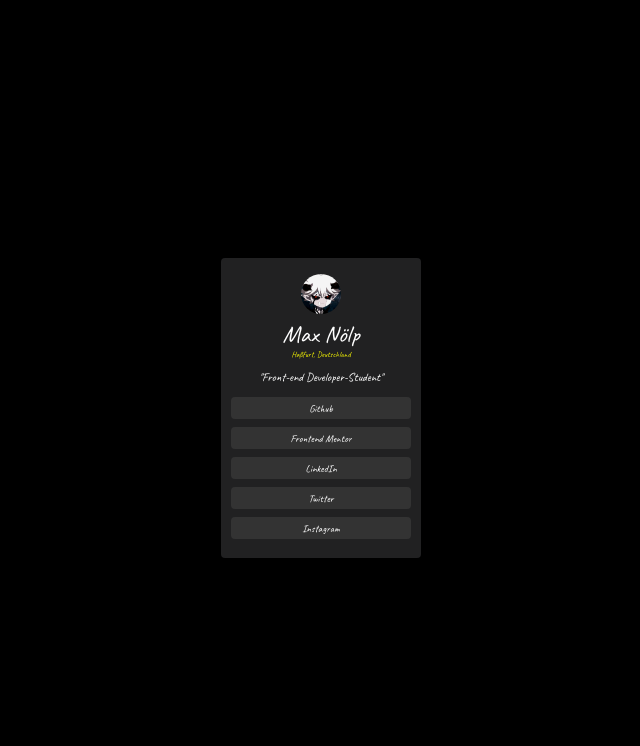
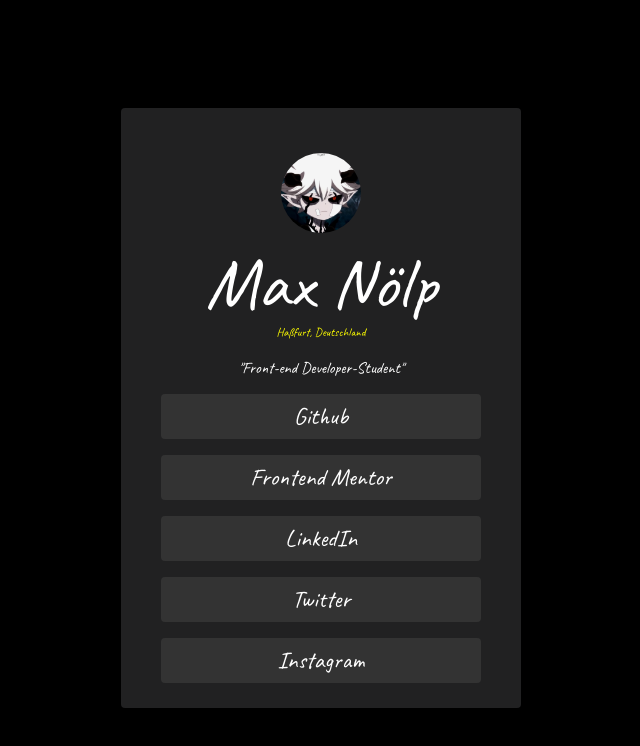
Before and after one commit to maxnoelp/social-links-profile, a plain HTML site: page index.html in a window 1280 px wide. Shown: the whole page, without its empty margins (319-959 px from the left). Drawn offline with Linux system fonts and the light colour scheme.

Commit message:
size scaled up

```diff
--- a/style.css
+++ b/style.css
@@ -15,10 +15,10 @@
   background-color: black;
 }
 img {
-  height: 40px;
-  width: 40px;
+  height: 80px;
+  width: 80px;
   border-radius: 40px;
-  margin-top: 1rem;
+  margin-top: 2.8rem;
 }
 
 body {
@@ -28,10 +28,9 @@
 
 .article {
   margin: auto;
-
   display: inline-flex;
-  width: 200px;
-  height: 300px;
+  width: 400px;
+  height: 600px;
   flex-direction: column;
   align-items: center;
   background-color: rgba(42, 42, 43, 0.807);
@@ -43,20 +42,20 @@
   text-align: center;
   margin-top: 0rem;
   font-style: Caveat;
-  font-size: 1.5rem;
+  font-size: 4.5rem;
   color: white;
 }
 
 .sub-head {
   text-align: center;
-  font-size: 0.5rem;
-  margin-top: 0px;
+  font-size: 0.75rem;
+  margin-top: -5px;
   color: yellow;
 }
 
 .under-head {
   color: white;
-  font-size: 0.75rem;
+  font-size: 1rem;
   margin-top: -10px;
 }
 
@@ -67,16 +66,16 @@
 }
 
 .buttons-design {
-  width: 180px;
-  margin-bottom: 0.5rem;
+  width: 320px;
+  margin-bottom: 1rem;
   cursor: pointer;
-  padding: 0.1rem 0.3rem;
+  padding: auto;
   background-color: rgb(51, 51, 51);
   border: none;
   border-radius: 4px;
-  height: 22px;
+  height: 45px;
   color: white;
-  font-size: 0.65rem;
+  font-size: 1.5rem;
 }
 
 a {
```
